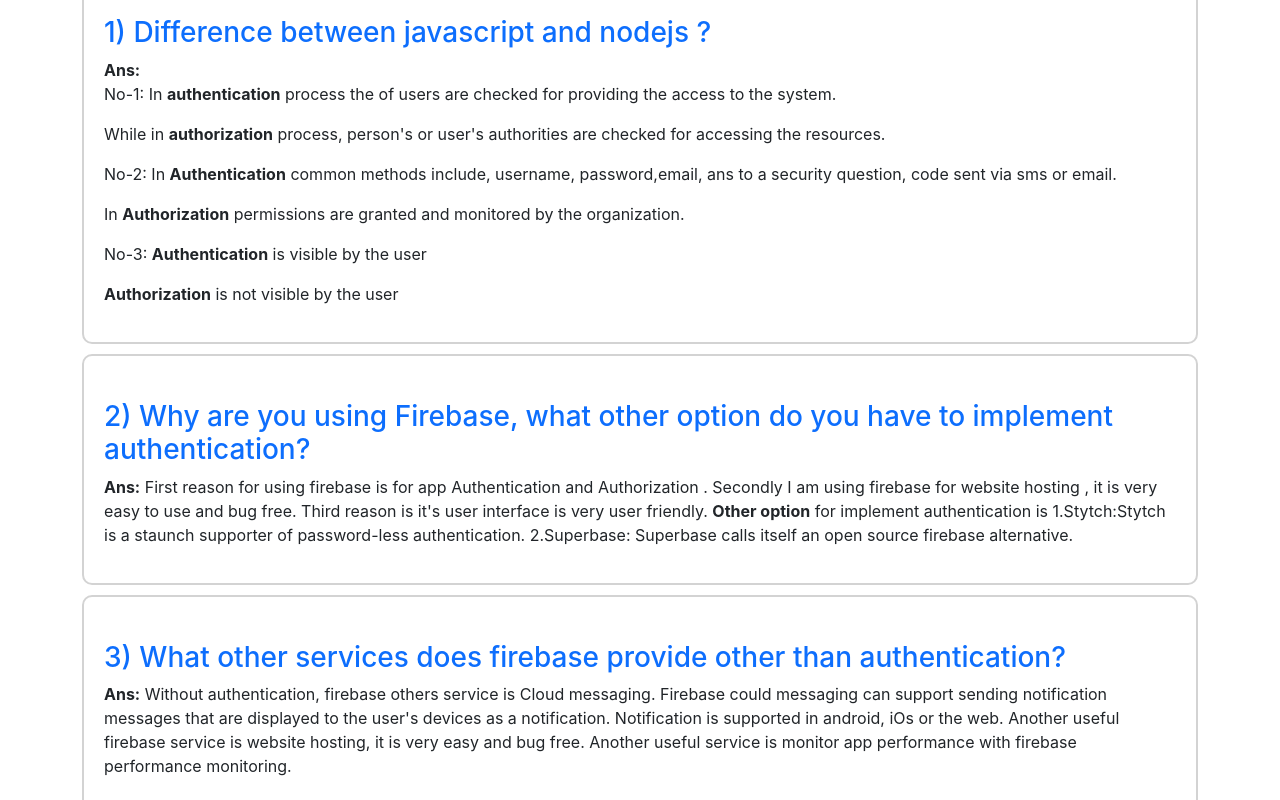
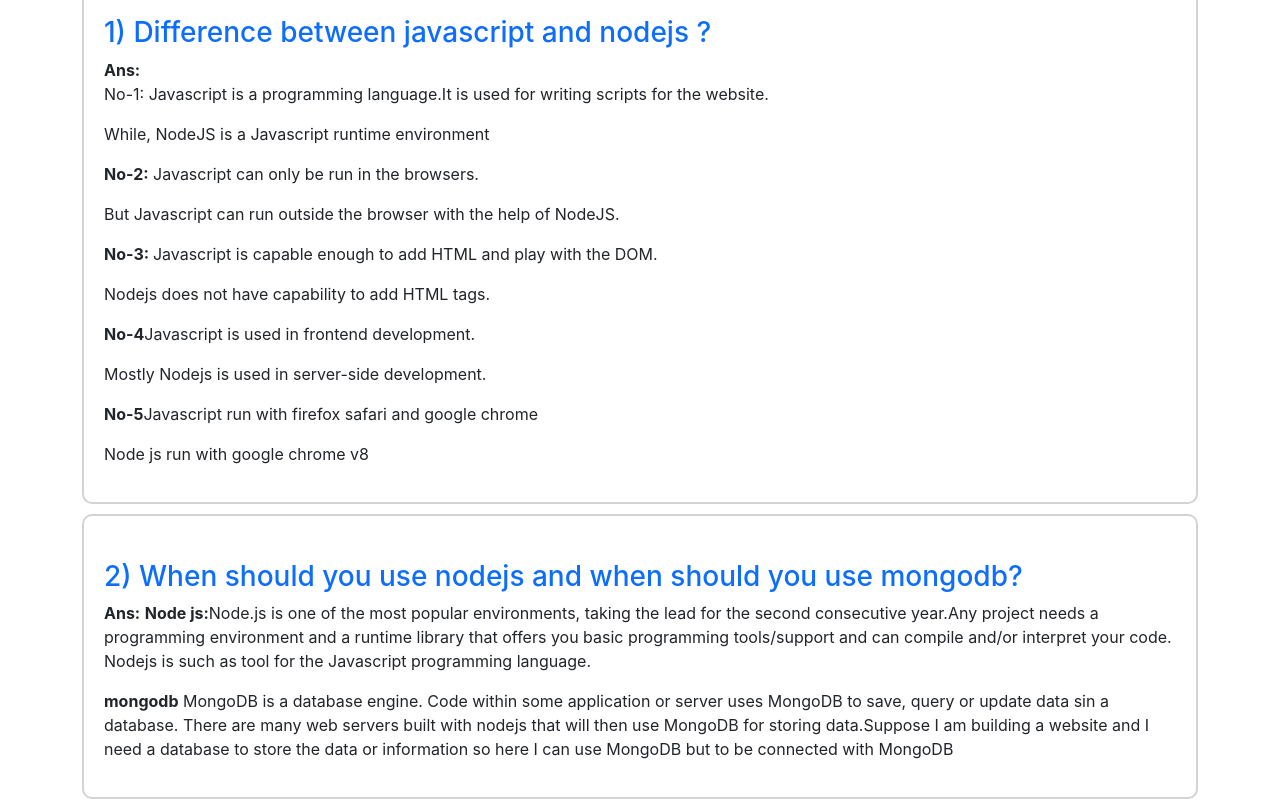
Before and after one commit to kabbo500/Warehouse-management-client, a React (Create React App) app: page /blogs in a window 1280 px wide. Shown: the part 500-1300 px from the top of the page. Built offline with nearby package versions, Linux system fonts and the light colour scheme; no server answers.

Commit message:
ans three question in blogs page

```diff
--- a/src/pages/Navbar/Blogs/Blogs.js
+++ b/src/pages/Navbar/Blogs/Blogs.js
@@ -7,28 +7,41 @@
             <article>
                 <h3 className='text-primary mt-4'>1) Difference between javascript and nodejs ?</h3>
                 <div>
-                    <p><b>Ans: <br /> </b> No-1: In <b>authentication</b> process the of users are checked for providing the access to the system.</p>
-                    <p>While in <b>authorization</b> process, person's or user's authorities are checked for accessing the resources.</p>
+                    <p><b>Ans: <br /> </b> No-1: Javascript is a programming language.It is used for writing scripts for the website. </p>
+                    <p>While, NodeJS is a Javascript runtime environment</p>
                 </div>
                 <div>
-                    <p>No-2: In <b>Authentication</b>  common methods include, username, password,email, ans to a security question, code sent via sms or email.</p>
-                    <p>In <b>Authorization</b> permissions are granted and monitored by the organization.</p>
+                    <p><b>No-2:</b>  Javascript can only be run in the browsers.</p>
+                    <p>But Javascript can run  outside the browser with the help of NodeJS.</p>
                 </div>
                 <div>
-                    <p>No-3: <b>Authentication</b> is  visible by the user</p>
-                    <p><b>Authorization</b> is not visible by the user</p>
+                    <p><b>No-3: </b>Javascript is capable enough to add HTML and play with the DOM.
+                    </p>
+                    <p>Nodejs does not have capability to add HTML tags.</p>
+                </div>
+                <div>
+                    <p><b>No-4</b>
+                        Javascript is used in frontend development.
+                    </p>
+                    <p>Mostly Nodejs is used in server-side development.</p>
+                </div>
+                <div>
+                    <p><b>No-5</b>Javascript run with firefox safari and google chrome</p>
+                    <p>Node js run with google chrome v8 </p>
                 </div>
             </article>
             <article>
                 <h3 className='text-primary mt-4'>
-                    2)  Why are you using Firebase, what other option do you have to implement authentication?
+                    2)  When should you use nodejs and when should you use mongodb?
                 </h3>
-                <p><b>Ans:</b> First reason for using firebase is for app Authentication and Authorization  . Secondly I am using firebase for website hosting , it is very easy to use and bug free. Third reason is it's user interface is very user friendly. <b>Other option</b> for implement authentication is  1.Stytch:Stytch is a staunch supporter of password-less authentication. 2.Superbase: Superbase calls itself an open source firebase alternative. </p>
+                <p><b>Ans:</b> <b>Node js:</b>Node.js is one of the most popular environments, taking the lead for the second consecutive year.Any project needs a programming environment and a runtime library that offers you basic programming tools/support and can compile and/or interpret your code. Nodejs is such as tool for the Javascript programming language.  </p>
+
+                <p><b>mongodb</b> MongoDB is a database engine. Code within some application or server uses MongoDB to save, query or update data sin a database. There are many web servers built with nodejs that will then use MongoDB for storing data.Suppose I am building a website and I need a database to store the data or information so here I can use MongoDB but to be connected with MongoDB </p>
 
             </article>
             <article>
-                <h3 className='text-primary mt-4'>3)  What other services does firebase provide other than authentication?</h3>
-                <p> <b>Ans:</b> Without authentication, firebase others service is Cloud messaging. Firebase could messaging can support sending notification messages that are displayed to the user's devices as a notification. Notification is supported in android, iOs or the web. Another useful firebase service is website hosting, it is very easy and bug free. Another useful service is monitor app performance with firebase performance monitoring.</p>
+                <h3 className='text-primary mt-4'>3)  What is the purpose of jwt and how does it work?</h3>
+                <p> <b>Ans:</b> JWT full meaning JSON Web Token.It is an open standard used to share security information between two parties — a client and a server. JWTs differ from other web tokens in that they contain a set of claims. Claims are used to transmit information between two parties.What these claims are depends on the use case at hand. For example, a claim may assert who issued the token, how long it is valid for, or what permissions the client has been granted.When it comes to APIs, JWTs are the standard. They offer a compact and safe method of information exchange without the need for a centralized token database.</p>
             </article>
 
         </div>
```
